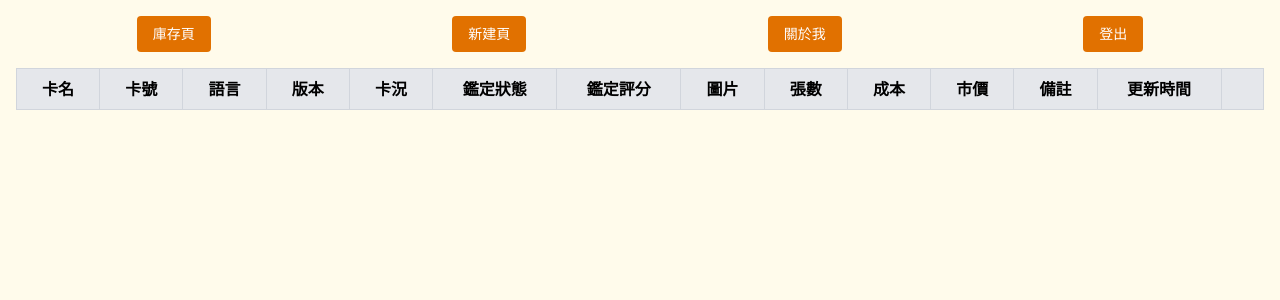
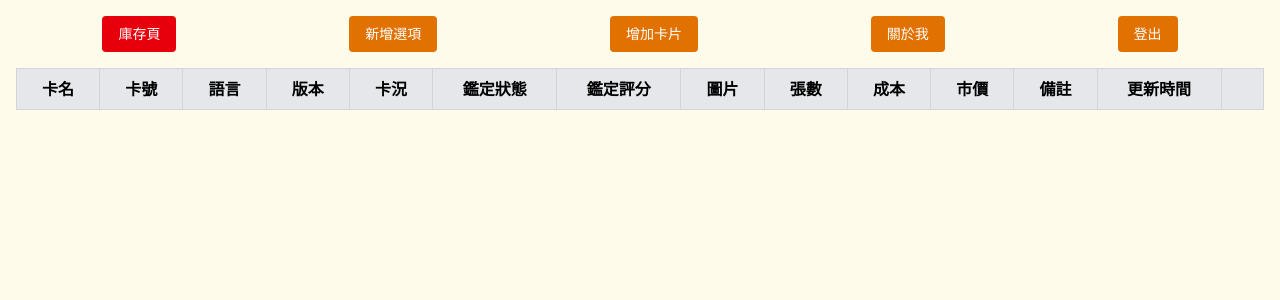
Before and after one commit to psplover16/React-YUGIOH-Stock, a React (Vite) app: page /index in a window 1280 px wide. Shown: the top 300 px of the page. Built offline with nearby package versions, Linux system fonts and the light colour scheme.

Commit message:
分成 新增選項及 增加卡片

```diff
--- /dev/null
+++ b/src/pages/Home/AddCard.jsx
@@ -0,0 +1,7 @@
+export default function AddCard() {
+  return (
+    <>
+      <div className="">AddCard</div>
+    </>
+  );
+}
--- a/src/pages/Home/Home.jsx
+++ b/src/pages/Home/Home.jsx
@@ -1,4 +1,4 @@
-import { Link, useNavigate, Outlet } from "react-router-dom";
+import { useLocation, useNavigate, Outlet } from "react-router-dom";
 import { Button } from "@headlessui/react";
 import { useEffect } from "react";
 import API from "@/apis";
@@ -10,23 +10,34 @@ import {
   setIdentificationType,
   setUserAllData,
 } from "@/store/modules/userProductStore";
+import classNames from "classnames";
 
 export default function Home() {
   const navigate = useNavigate();
+  const location = useLocation();
+
   const dispatch = useDispatch();
 
   const navList = [
     {
       name: "庫存頁",
       func: () => navigate("/index"),
+      pathName: "/index",
     },
     {
-      name: "新建頁",
-      func: () => navigate("create"),
+      name: "新增選項",
+      func: () => navigate("createOption"),
+      pathName: "/index/createOption",
+    },
+    {
+      name: "增加卡片",
+      func: () => navigate("addCard"),
+      pathName: "/index/addCard",
     },
     {
       name: "關於我",
       func: () => navigate("about"),
+      pathName: "/index/about",
     },
     {
       name: "登出",
@@ -34,6 +45,7 @@ export default function Home() {
         localStorage.removeItem("personData");
         navigate("/");
       },
+      pathName: "",
     },
   ];
 
@@ -47,11 +59,6 @@ export default function Home() {
           API.getIidentificationOption(),
           API.getUserAllData({ params: { id: userId } }),
         ]);
-
-      console.log("Card Option:", cardOption.data);
-      console.log("Language Option:", languageOption.data);
-      console.log("Identification Option:", identificationOption.data);
-      console.log("Identification Option:", userAllData.data);
 
       dispatch(setCardType(cardOption.data));
       dispatch(setLanguageType(languageOption.data));
@@ -68,7 +75,7 @@ export default function Home() {
     // const newTime = new Date(dayJSTime).toISOString();
     // console.log(newTime);
     // console.log(dayjs(new Date(newTime)).format("YYYY/MM/DD"));
-
+    console.log(location.pathname);
     fetchData();
   }, []);
 
@@ -79,7 +86,11 @@ export default function Home() {
           {navList.map((val, key) => (
             <Button
               key={key}
-              className="rounded bg-amber-600 py-2 px-4 text-sm text-white data-[hover]:bg-amber-500 data-[active]:bg-amber-700"
+              className={`rounded  py-2 px-4 text-sm text-white ${
+                val.pathName === location.pathname
+                  ? "bg-red-600 data-[hover]:bg-red-500 data-[active]:bg-red-700"
+                  : "bg-amber-600 data-[hover]:bg-amber-500 data-[active]:bg-amber-700"
+              }`}
               onClick={val.func}
             >
               {val.name}
```
Also changed, not shown: src/router/index.jsx (+9 -4 lines).
